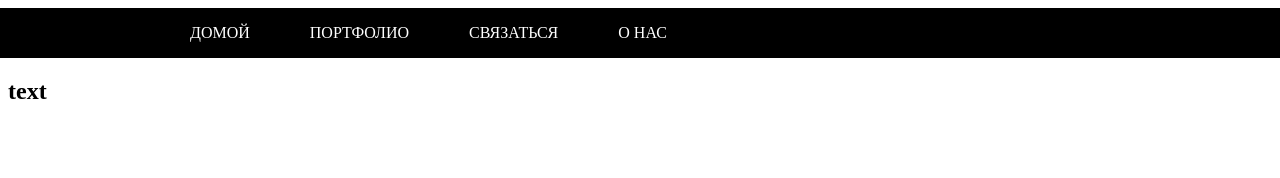
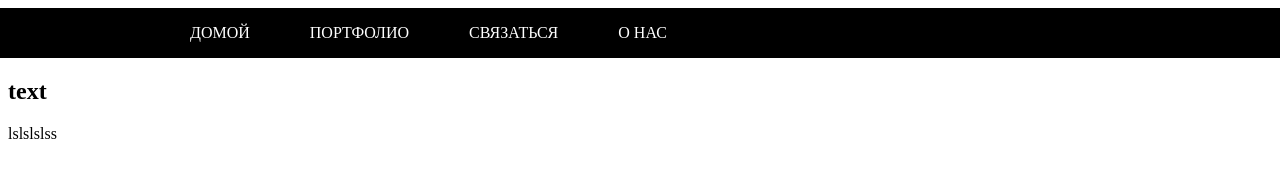
Before and after one commit to Argen-5/Argen-5, a plain HTML site: page index.html in a window 1280 px wide. Drawn offline with Linux system fonts and the light colour scheme.

Commit message:
Update index.html

```diff
--- a/index.html
+++ b/index.html
@@ -18,5 +18,6 @@
       </ul>
   </nav>
   <h2 contenteditable="true">text</h2>
+  <p>lslslslss</p>
 </body>
 </html>
```
